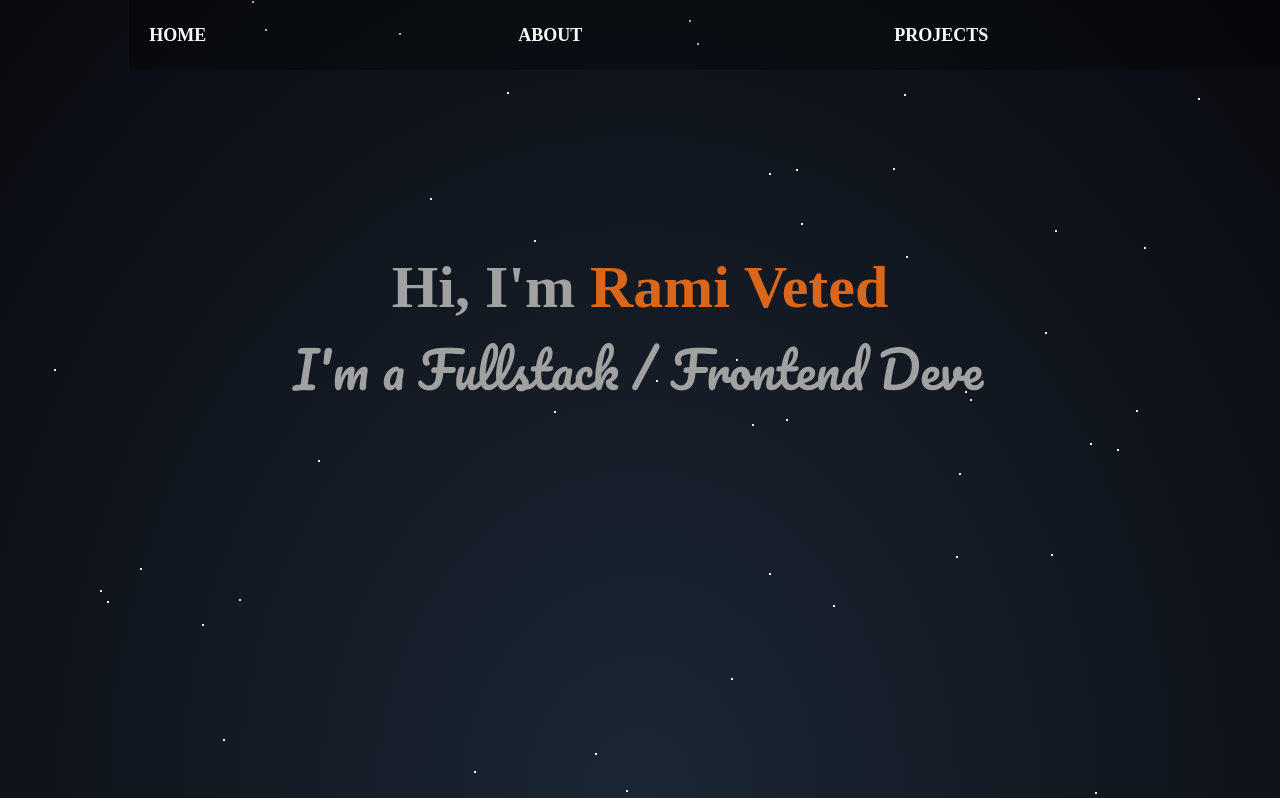
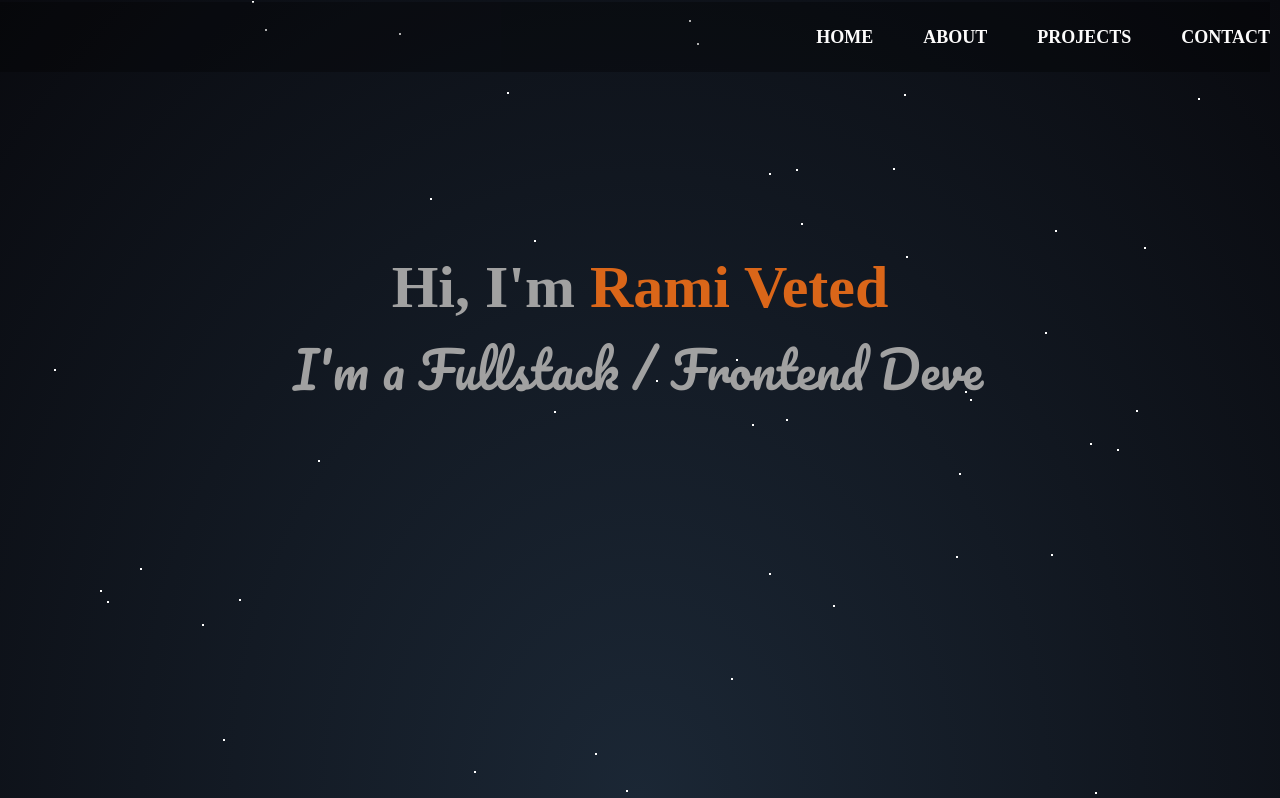
Before and after one commit to RamiDorani/my-portfolio, a React (Create React App) app: page / in a window 1280 px wide. Shown: the top 798 px of the page. Built offline with nearby package versions, Linux system fonts and the light colour scheme; a web font is replaced by a local one.

Commit message:
'update'

```diff
--- a/src/styles/components/_navBar.scss
+++ b/src/styles/components/_navBar.scss
@@ -1,7 +1,7 @@
 .main-nav {
     z-index: 10;
     align-items: center;
-    justify-content: space-between;
+    justify-content: flex-end;
     width: 100%;
     height: rem(70px);
     color: #fdfcfc;
@@ -9,8 +9,7 @@
     font-family: handlee;
     font-weight: bold;
     position: fixed;
-    top: 0px;
-    padding: 0 20px;
+    right: 10px;
     background-color: rgba(0, 0, 0, 0.308);
     transition: background-color .5s;
 
@@ -48,8 +47,8 @@
       flex-direction: column;
       position: fixed;
       z-index: 2;
-      top: 0;
-      right: 0;
+      top: 10px;
+      right: 0px;
       height: 60vh;
       width: 300px;
       transform: translateX(100%);
@@ -76,6 +75,12 @@
       padding: 0 20px;
       font-size: 1rem;
       transition: background-color .3s;
+      position: relative;
+      bottom: 200px;
+  }
+
+  .main-nav li {
+      margin-top: 1px;
   }
 
 
```
